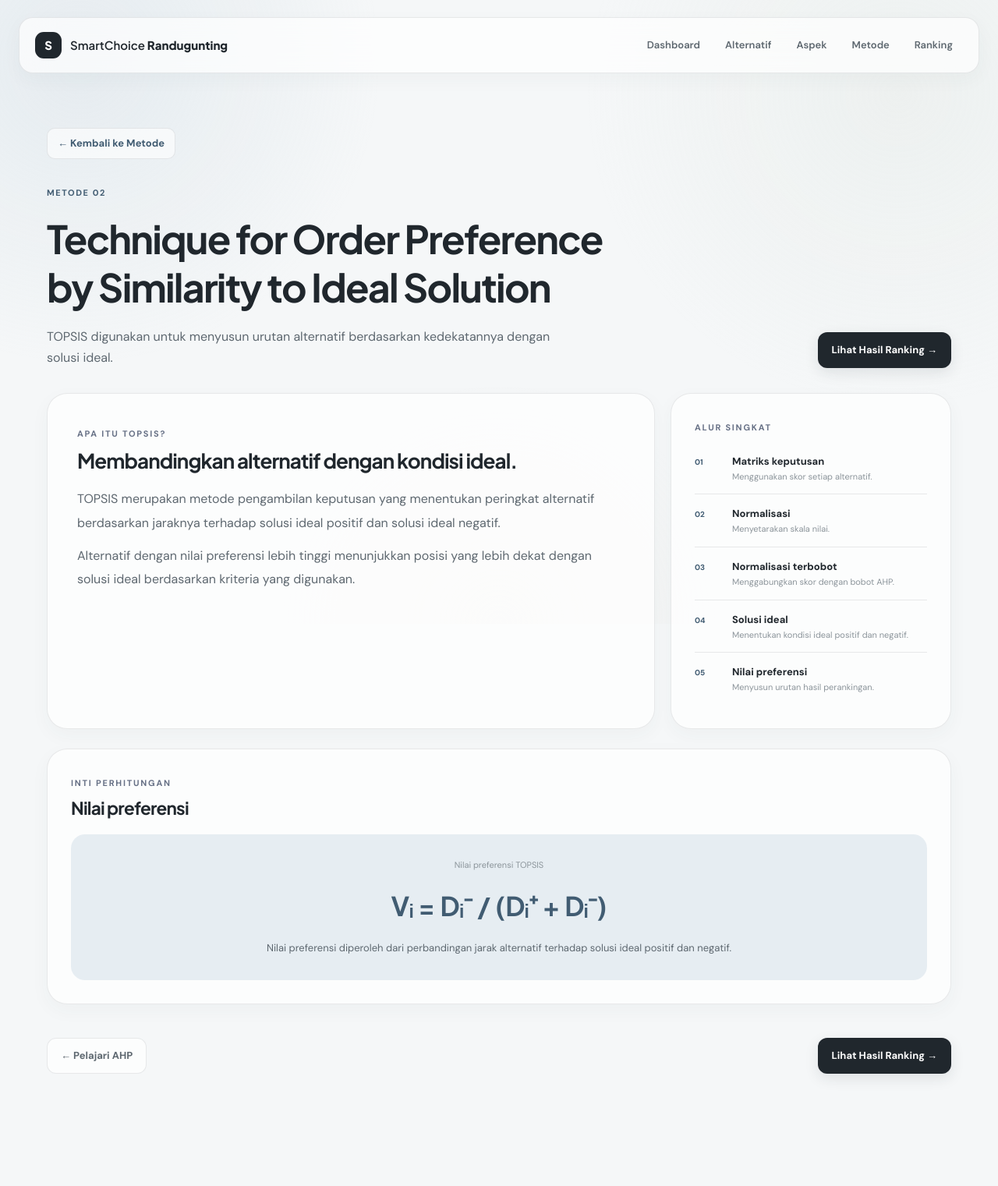
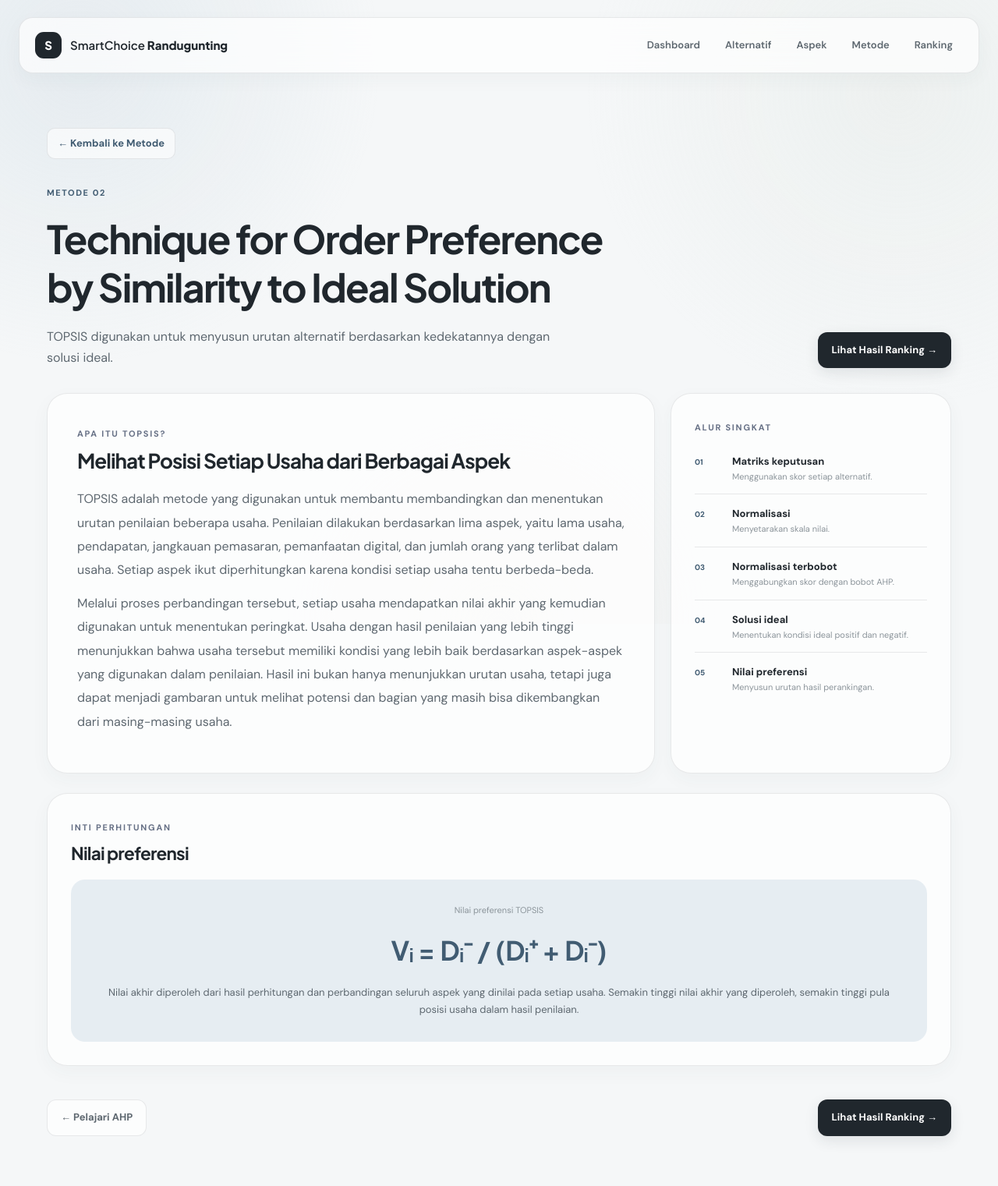
Before and after one commit to alyafadilah/Ruang-Usaha-Randugunting, a Flask app: page /metode/topsis in a window 1280 px wide. Shown: the top 1521 px of the page at 78% size. Run offline with Flask 3, Linux system fonts and the light colour scheme.

Commit message:
Update Update AHP TOPSIS method and assessment data

```diff
--- a/app.py
+++ b/app.py
@@ -20,54 +20,54 @@ app = Flask(__name__)
 
 UMKM_DATA = [
     {
-        "id": "ayam-goreng-kalasan-bu-wiwik",
-        "name": "Ayam Goreng Kalasan Bu Wiwik",
-        "scores": [5, 5, 5, 4, 4]
+        "id": "warung-snack-ibu-suharmi",
+        "name": "Warung Snack Ibu Suharmi",
+        "scores": [4, 2, 1, 1, 1]
+    },
+    {
+        "id": "kost-pak-fajar",
+        "name": "Kost Pak Fajar",
+        "scores": [4, 3, 1, 2, 2]
+    },
+    {
+        "id": "dapur-mama-rista",
+        "name": "Dapur Mama Rista",
+        "scores": [2, 2, 5, 5, 2]
+    },
+    {
+        "id": "toko-gas-dan-kelontong-pak-yuniarto",
+        "name": "Toko Gas dan Kelontong Pak Yuniarto",
+        "scores": [5, 3, 1, 2, 3]
     },
     {
         "id": "sate-bu-ratmi-randugunting",
         "name": "Sate Bu Ratmi Randugunting",
-        "scores": [5, 4, 4, 4, 4]
+        "scores": [5, 4, 1, 2, 2]
     },
     {
-        "id": "dapur-mama-rista",
-        "name": "Dapur Mama Rista",
-        "scores": [3, 4, 4, 4, 3]
+        "id": "butik-ibu-esti",
+        "name": "Butik Ibu Esti",
+        "scores": [4, 1, 1, 1, 1]
     },
     {
-        "id": "toko-gas-dan-kelontong-pak-yuniarto",
-        "name": "Toko Gas dan Kelontong Pak Yuniarto",
-        "scores": [4, 4, 3, 3, 3]
+        "id": "warung-ibu-sukini",
+        "name": "Warung Ibu Sukini",
+        "scores": [4, 1, 2, 2, 2]
     },
     {
-        "id": "kost-pak-fajar",
-        "name": "Kost Pak Fajar",
-        "scores": [4, 3, 3, 3, 3]
+        "id": "ayam-goreng-kalasan-bu-wiwik",
+        "name": "Ayam Goreng Kalasan bu Wiwik",
+        "scores": [5, 3, 4, 5, 3]
     },
     {
         "id": "roti-syafaat",
         "name": "Roti Syafaat",
-        "scores": [3, 3, 3, 3, 3]
+        "scores": [2, 2, 5, 2, 3]
     },
     {
         "id": "warung-mak-nyak",
         "name": "Warung Mak Nyak",
-        "scores": [3, 3, 3, 2, 3]
-    },
-    {
-        "id": "kletikan",
-        "name": "Kletikan",
-        "scores": [2, 3, 3, 3, 2]
-    },
-        {
-        "id": "warung-ibu-sukini",
-        "name": "Warung Ibu Sukini",
-        "scores": [3, 2, 2, 2, 2]
-    },
-    {
-        "id": "butik-ibu-esti",
-        "name": "Butik Ibu Esti",
-        "scores": [2, 2, 2, 3, 2]
+        "scores": [5, 2, 1, 2, 2]
     },
     {
         "id": "ayam-segar-ibu",
@@ -92,7 +92,7 @@ CRITERIA = [
         "name": "Lama Usaha",
         "short": "Pengalaman dan keberlangsungan usaha",
         "type": "Benefit",
-        "weight": 0.20,
+        "weight": 0.067,
         "slug": "lama-usaha",
         "icon": "01"
     },
@@ -101,7 +101,7 @@ CRITERIA = [
         "name": "Pendapatan",
         "short": "Gambaran kemampuan ekonomi usaha",
         "type": "Benefit",
-        "weight": 0.25,
+        "weight": 0.439,
         "slug": "pendapatan",
         "icon": "02"
     },
@@ -110,7 +110,7 @@ CRITERIA = [
         "name": "Jangkauan Pemasaran",
         "short": "Luasnya pasar yang dijangkau",
         "type": "Benefit",
-        "weight": 0.20,
+        "weight": 0.189,
         "slug": "jangkauan-pemasaran",
         "icon": "03"
     },
@@ -119,7 +119,7 @@ CRITERIA = [
         "name": "Pemanfaatan Digital",
         "short": "Penggunaan media digital dalam usaha",
         "type": "Benefit",
-        "weight": 0.20,
+        "weight": 0.189,
         "slug": "pemanfaatan-digital",
         "icon": "04"
     },
@@ -128,7 +128,7 @@ CRITERIA = [
         "name": "Jumlah Orang",
         "short": "Keterlibatan orang dalam usaha",
         "type": "Benefit",
-        "weight": 0.15,
+        "weight": 0.117,
         "slug": "jumlah-orang",
         "icon": "05"
     }
--- a/templates/topsis.html
+++ b/templates/topsis.html
@@ -27,18 +27,19 @@
 
     <div class="content-card large-card">
         <span class="section-label">APA ITU TOPSIS?</span>
-        <h2>Membandingkan alternatif dengan kondisi ideal.</h2>
+        <h2>Melihat Posisi Setiap Usaha dari Berbagai Aspek</h2>
 
         <p class="large-paragraph">
-            TOPSIS merupakan metode pengambilan keputusan yang
-            menentukan peringkat alternatif berdasarkan jaraknya
-            terhadap solusi ideal positif dan solusi ideal negatif.
+            TOPSIS adalah metode yang digunakan untuk membantu membandingkan dan menentukan urutan penilaian beberapa usaha.
+            Penilaian dilakukan berdasarkan lima aspek, yaitu lama usaha, pendapatan, jangkauan pemasaran, pemanfaatan digital, dan jumlah orang yang terlibat dalam usaha.
+            Setiap aspek ikut diperhitungkan karena kondisi setiap usaha tentu berbeda-beda.
+
         </p>
 
         <p class="large-paragraph">
-            Alternatif dengan nilai preferensi lebih tinggi
-            menunjukkan posisi yang lebih dekat dengan solusi ideal
-            berdasarkan kriteria yang digunakan.
+            Melalui proses perbandingan tersebut, setiap usaha mendapatkan nilai akhir yang kemudian digunakan untuk menentukan peringkat.
+            Usaha dengan hasil penilaian yang lebih tinggi menunjukkan bahwa usaha tersebut memiliki kondisi yang lebih baik berdasarkan aspek-aspek yang digunakan dalam penilaian.
+            Hasil ini bukan hanya menunjukkan urutan usaha, tetapi juga dapat menjadi gambaran untuk melihat potensi dan bagian yang masih bisa dikembangkan dari masing-masing usaha.
         </p>
     </div>
 
@@ -88,8 +89,8 @@
         <span class="formula-label">Nilai preferensi TOPSIS</span>
         <strong>Vᵢ = Dᵢ⁻ / (Dᵢ⁺ + Dᵢ⁻)</strong>
         <p>
-            Nilai preferensi diperoleh dari perbandingan jarak
-            alternatif terhadap solusi ideal positif dan negatif.
+            Nilai akhir diperoleh dari hasil perhitungan dan perbandingan seluruh aspek yang dinilai pada setiap usaha.
+            Semakin tinggi nilai akhir yang diperoleh, semakin tinggi pula posisi usaha dalam hasil penilaian.
         </p>
     </div>
 </div>
```
Also changed, not shown: templates/ahp.html (+5 -6 lines).
